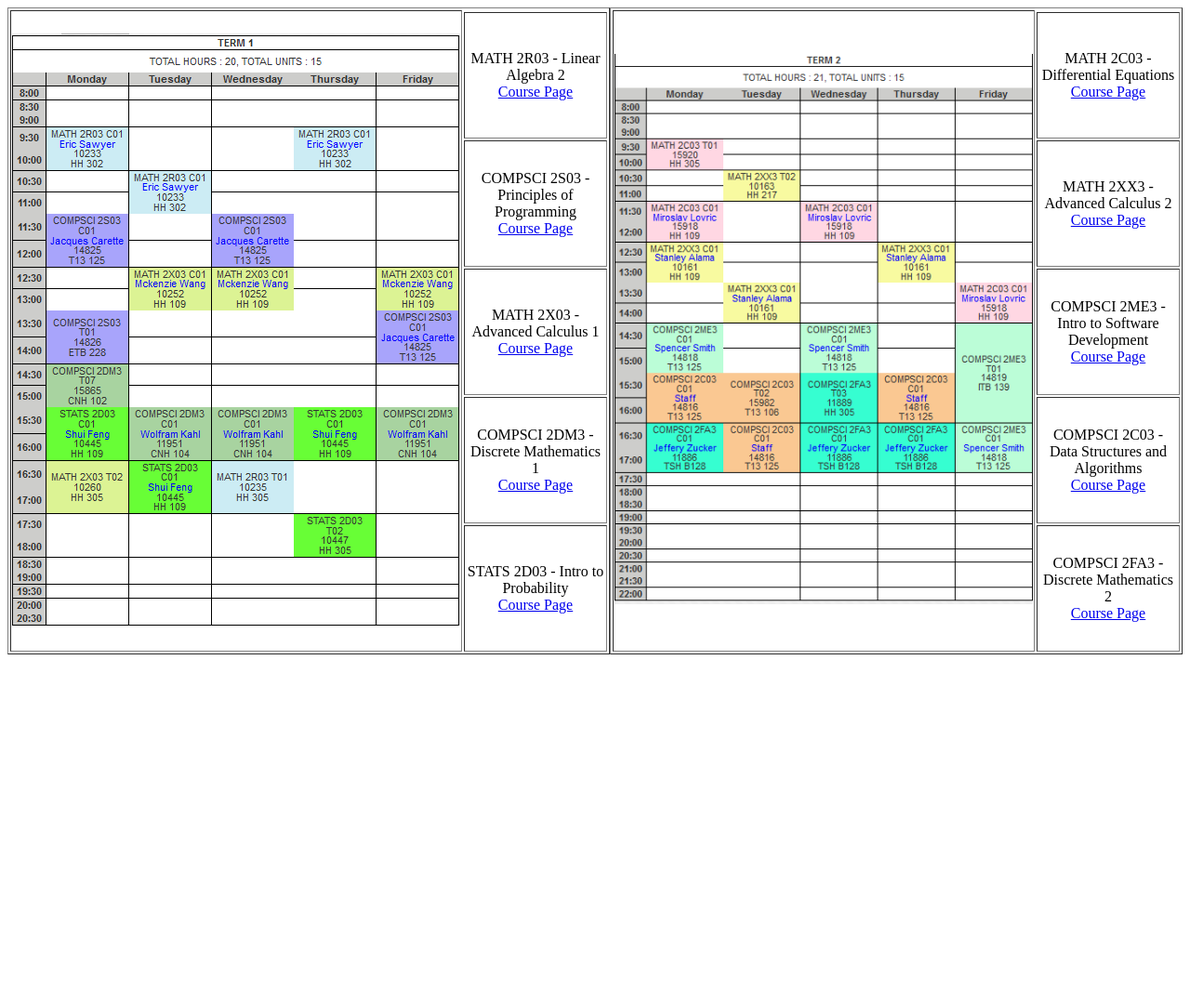
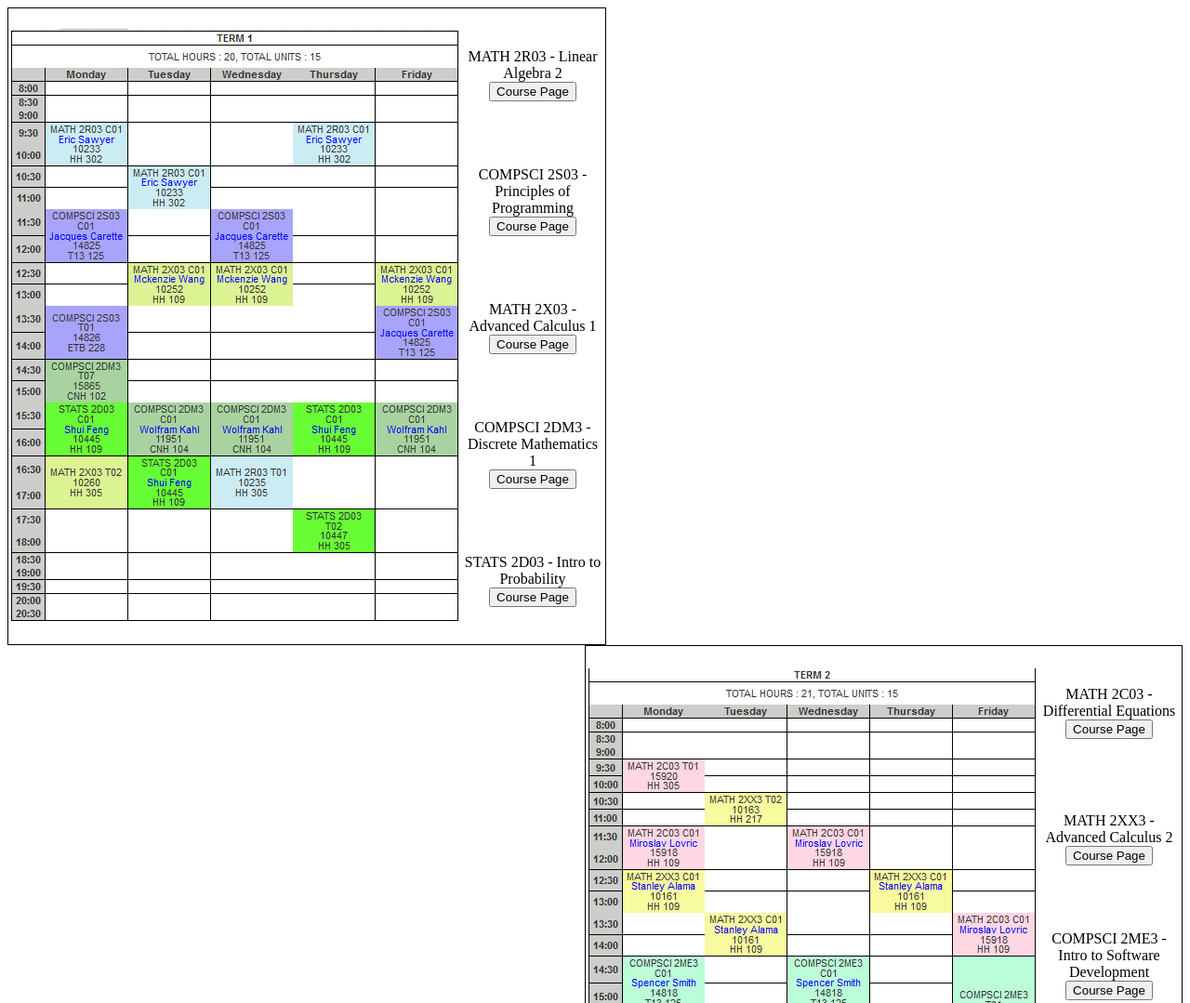
Before and after one commit to anguso/anguso.github.io, a plain HTML site: page index.html in a window 1280 px wide. Shown: the top 1079 px of the page at 93% size. Before the commit the page ends 800 px from the top, so only its background shows below. Drawn offline with Linux system fonts and the light colour scheme.

Commit message:
Buttons work, CSS changes

```diff
--- a/index.html
+++ b/index.html
@@ -3,73 +3,73 @@
 <link rel="stylesheet" type="text/css" href="stylin.css">
 </head>
 
-<table border="1" class="first-semester">
+<table class="first-semester">
   <tr>
     <td rowspan="11"><img src="timetablesemester1.PNG"/></td>
   </tr>
   <tr>
     <td height="132px" valign="center" align="center" width="150">
       MATH 2R03 - Linear Algebra 2 </br>
-      <a href="www.google.ca">Course Page</a>
+      <form action="https://www.math.mcmaster.ca/index.php/undergraduate-studies/undergraduate-courses/62-/level-2/1376-math-2r03-fall-2016.html"><input type="submit" value="Course Page"></form>
     </td>
   </tr>
   <tr>
     <td height="132px" valign="center" align="center">
       COMPSCI 2S03 - Principles of Programming</br>
-      <a href="www.google.ca">Course Page</a>
+      <form action="https://www.cas.mcmaster.ca/~borzoo/teaching/15/2S03/schedule.html"><input type="submit" value="Course Page"></form>
     </td>
   </tr>
   <tr>
     <td height="132px" valign="center" align="center">
       MATH 2X03 - Advanced Calculus 1</br>
-      <a href="www.google.ca">Course Page</a>
+      <form action="https://www.math.mcmaster.ca/index.php/undergraduate-studies/undergraduate-courses/62-/level-2/1377-math-2x03-fall-2016.html"><input type="submit" value="Course Page"></form>
     </td>
   </tr>
   <tr>
     <td height="132px" valign="center" align="center">
       COMPSCI 2DM3 - Discrete Mathematics 1</br>
-      <a href="www.google.ca">Course Page</a>
+      <form action="http://www.cas.mcmaster.ca/~deza/outline2DM3_15.html"><input type="submit" value="Course Page"></form>
     </td>
   </tr>
   <tr>
     <td height="132px" valign="center" align="center">
       STATS 2D03 - Intro to Probability</br>
-      <a href="www.google.ca">Course Page</a>
+      <form action="https://www.math.mcmaster.ca/index.php/graduate-studies/62-/level-2/1286-stats-2d03-summer-2016.html"><input type="submit" value="Course Page"></form>
     </td>
   </tr>
 </table>
-<table border="1" class="second-semester">
+<table class="second-semester">
   <tr>
-    <td rowspan="11"><img  width="450" src="timetablesemester2.PNG"/></td>
+    <td rowspan="11"><img  src="timetablesemester2.PNG"/></td>
   </tr>
   <tr>
     <td height="132px" valign="center" align="center" width="150">
       MATH 2C03 - Differential Equations </br>
-      <a href="www.google.ca">Course Page</a>
+      <form action="https://www.math.mcmaster.ca/index.php/news/faculty/62-/level-2/1053-math-2c03-winter-2016.html"><input type="submit" value="Course Page"></form>
     </td>
   </tr>
   <tr>
     <td height="132px" valign="center" align="center">
       MATH 2XX3 - Advanced Calculus 2</br>
-      <a href="www.google.ca">Course Page</a>
+      <form action="www.google.ca"><input type="submit" value="Course Page"></form>
     </td>
   </tr>
   <tr>
     <td height="132px" valign="center" align="center">
       COMPSCI 2ME3 - Intro to Software Development</br>
-      <a href="www.google.ca">Course Page</a>
+      <form action="https://www.math.mcmaster.ca/index.php/news/faculty/62-/level-2/1049-math-2xx3-winter-2016.html"><input type="submit" value="Course Page"></form>
     </td>
   </tr>
   <tr>
     <td height="132px" valign="center" align="center">
       COMPSCI 2C03 - Data Structures and Algorithms</br>
-      <a href="www.google.ca">Course Page</a>
+      <form action="http://www.cas.mcmaster.ca/~gk/courses/SE2C03.html"><input type="submit" value="Course Page"></form>
     </td>
   </tr>
   <tr>
     <td height="132px" valign="center" align="center">
       COMPSCI 2FA3 - Discrete Mathematics 2</br>
-      <a href="www.google.ca">Course Page</a>
+      <form action="http://academiccalendars.romcmaster.ca/preview_course_nopop.php?catoid=7&amp;coid=35461"><input type="submit" value="Course Page"></form>
     </td>
   </tr>
 </table>
--- a/stylin.css
+++ b/stylin.css
@@ -1,4 +1,6 @@
-.first-semester{float: left;}
+.first-semester{float: left;
+                border: 1px solid black;}
 .first-semester tr:first-child td:first-child {width: auto;}
-.second-semester{float: right;}
+.second-semester{float: right;
+                border: 1px solid black;}
 .second-semester tr:first-child td:first-child{width: auto;}
```
